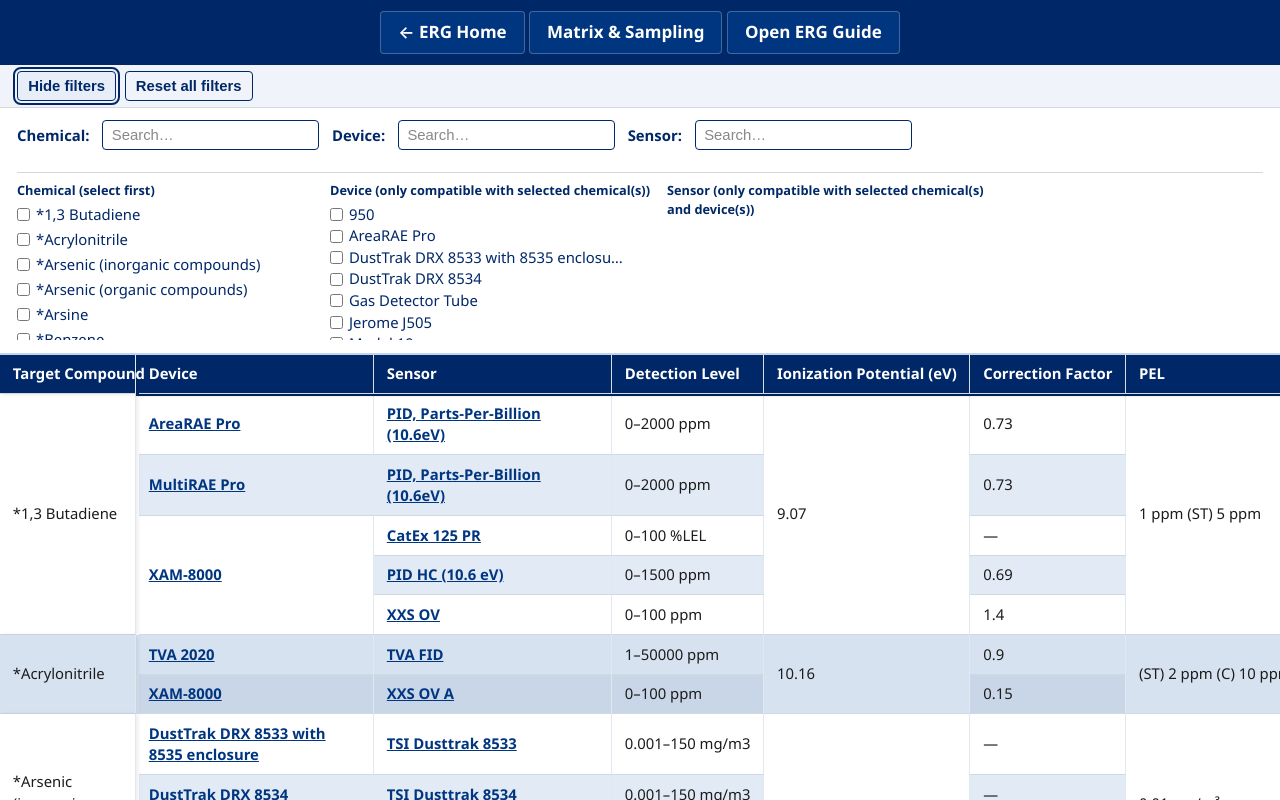
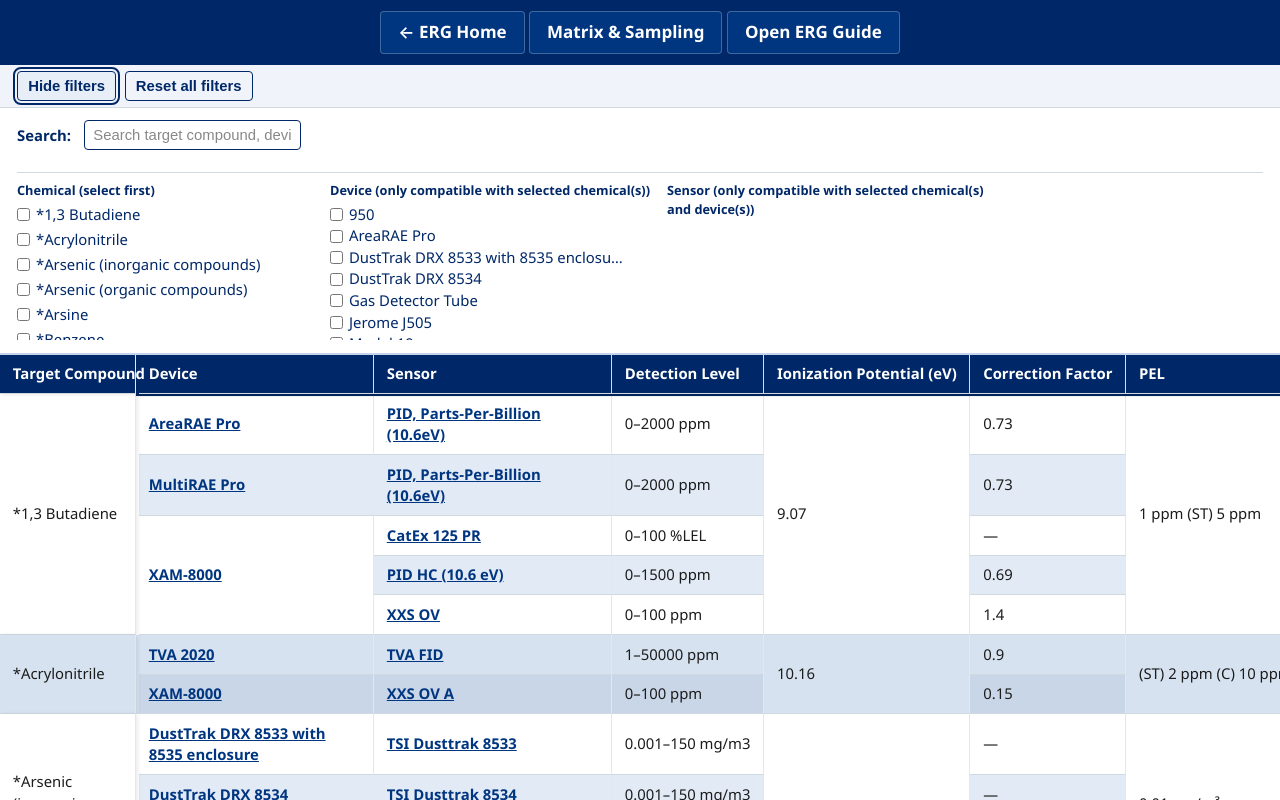
Before and after one commit to bryson824/ERG-PWA-Test, a plain HTML site: page pwa/table.html in a window 1280 px wide. Both pictures are taken after a click on the button "Show filters". Drawn offline with Linux system fonts and the light colour scheme.

Commit message:
Updated search bar to search all columns

```diff
--- a/pwa/table.html
+++ b/pwa/table.html
@@ -271,12 +271,13 @@
       </div>
       <div class="filter-bar" id="filter-bar" style="display: none;">
         <div class="filter-text-row">
-          <label for="filter-chemical">Chemical:</label>
-          <input type="text" id="filter-chemical" placeholder="Search…" aria-label="Filter by chemical name" />
-          <label for="filter-device">Device:</label>
-          <input type="text" id="filter-device" placeholder="Search…" aria-label="Filter by device" />
-          <label for="filter-sensor">Sensor:</label>
-          <input type="text" id="filter-sensor" placeholder="Search…" aria-label="Filter by sensor" />
+          <label for="filter-search">Search:</label>
+          <input
+            type="text"
+            id="filter-search"
+            placeholder="Search target compound, device, or sensor…"
+            aria-label="Search by target compound, device, or sensor"
+          />
         </div>
         <div class="filter-checkboxes" id="filter-checkboxes">
           <div class="filter-check-col"><span class="filter-check-title">Chemical (select first)</span><div id="filter-chem-list" class="filter-list-single-col"></div></div>
@@ -392,9 +393,7 @@
       }
 
       function applyFilter() {
-        var chemText = (document.getElementById('filter-chemical').value || '').trim().toLowerCase();
-        var devText = (document.getElementById('filter-device').value || '').trim().toLowerCase();
-        var sensText = (document.getElementById('filter-sensor').value || '').trim().toLowerCase();
+        var searchText = (document.getElementById('filter-search').value || '').trim().toLowerCase();
         var chemChecked = getCheckedValues('filter-chem-list');
         var devChecked = getCheckedValues('filter-device-list');
         var sensChecked = getCheckedValues('filter-sensor-list');
@@ -402,7 +401,7 @@
           var c = (r['Target Compound'] || '').toLowerCase();
           var d = (r['Device'] || '').toLowerCase();
           var s = (r['Sensor'] || '').toLowerCase();
-          var textOk = (!chemText || c.indexOf(chemText) !== -1) && (!devText || d.indexOf(devText) !== -1) && (!sensText || s.indexOf(sensText) !== -1);
+          var textOk = !searchText || c.indexOf(searchText) !== -1 || d.indexOf(searchText) !== -1 || s.indexOf(searchText) !== -1;
           var chemOk = !chemChecked || chemChecked.indexOf(r['Target Compound']) !== -1;
           var devOk = !devChecked || devChecked.indexOf(r['Device']) !== -1;
           var sensOk = !sensChecked || sensChecked.indexOf(r['Sensor']) !== -1;
@@ -593,9 +592,7 @@
         });
       }
 
-      document.getElementById('filter-chemical').addEventListener('input', applyFilter);
-      document.getElementById('filter-device').addEventListener('input', applyFilter);
-      document.getElementById('filter-sensor').addEventListener('input', applyFilter);
+      document.getElementById('filter-search').addEventListener('input', applyFilter);
 
       function setFiltersCollapsed(collapsed) {
         if (collapsed) {
@@ -621,9 +618,7 @@
       }
 
       function resetAllFilters() {
-        document.getElementById('filter-chemical').value = '';
-        document.getElementById('filter-device').value = '';
-        document.getElementById('filter-sensor').value = '';
+        document.getElementById('filter-search').value = '';
         ['filter-chem-list', 'filter-device-list', 'filter-sensor-list'].forEach(function (id) {
           var el = document.getElementById(id);
           if (!el) return;
```
